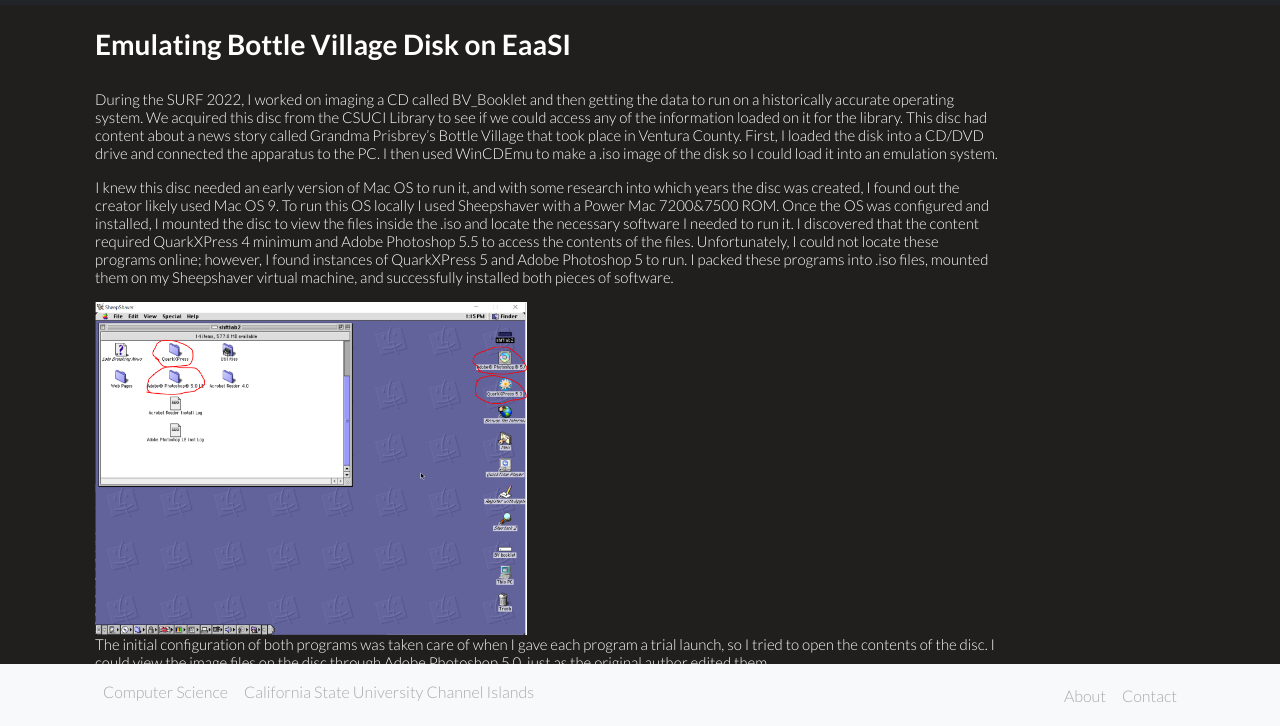
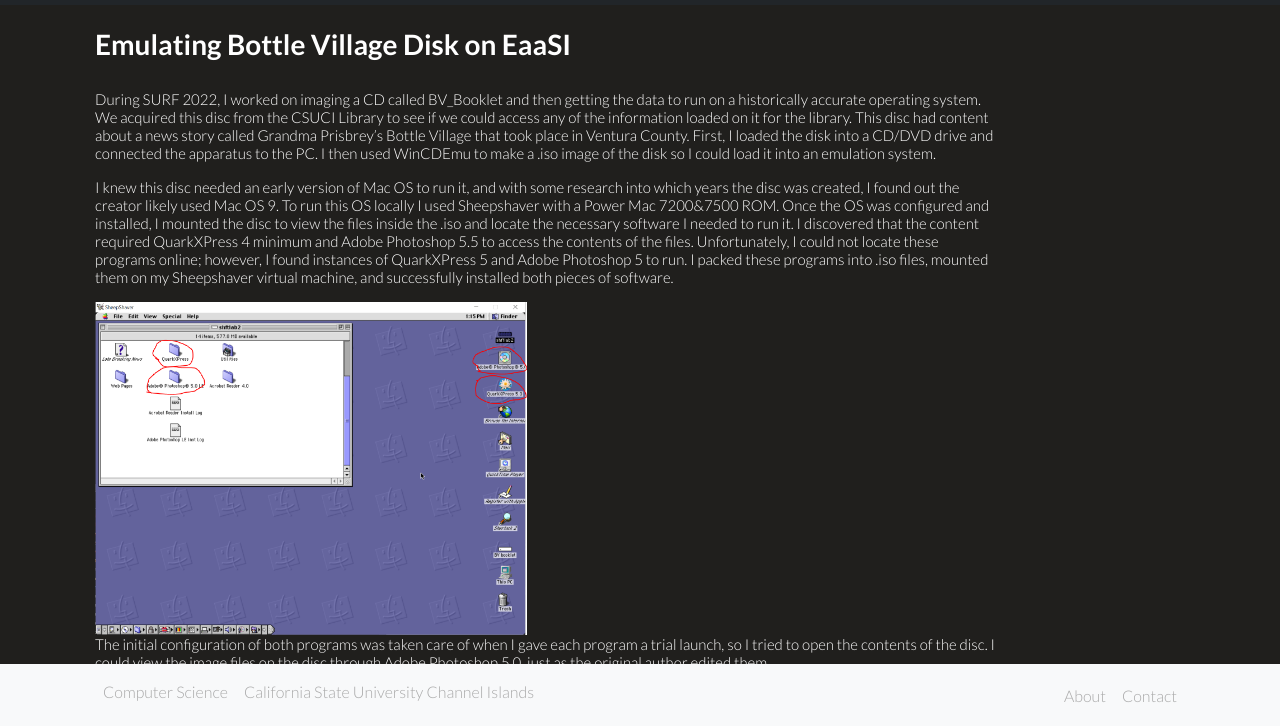
Before and after one commit to shftgroup/shftweb, an Eleventy site: page pages/blog/2022-09-30-Emulating-Data-on-EaaSI.md in a window 1280 px wide. Shown: the part 72-798 px from the top of the page. Built offline with nearby package versions, Linux system fonts and the light colour scheme; Eleventy itself is replaced by a stand-in of ours; files that its build step writes are made by us from their sources.

```diff
--- a/pages/blog/2022-09-30-Emulating-Data-on-EaaSI.md
+++ b/pages/blog/2022-09-30-Emulating-Data-on-EaaSI.md
@@ -9,7 +9,7 @@
 tags: posts
 ---
 
-During the SURF 2022, I worked on imaging a CD called BV_Booklet and then getting the data to run on a historically accurate operating system. We acquired this disc from the CSUCI Library to see if we could access any of the information loaded on it for the library. This disc had content about a news story called Grandma Prisbrey’s Bottle Village that took place in Ventura County. First, I loaded the disk into a CD/DVD drive and connected the apparatus to the PC. I then used WinCDEmu to make a .iso image of the disk so I could load it into an emulation system.
+During SURF 2022, I worked on imaging a CD called BV_Booklet and then getting the data to run on a historically accurate operating system. We acquired this disc from the CSUCI Library to see if we could access any of the information loaded on it for the library. This disc had content about a news story called Grandma Prisbrey’s Bottle Village that took place in Ventura County. First, I loaded the disk into a CD/DVD drive and connected the apparatus to the PC. I then used WinCDEmu to make a .iso image of the disk so I could load it into an emulation system.
 
 I knew this disc needed an early version of Mac OS to run it, and with some research into which years the disc was created, I found out the creator likely used Mac OS 9. To run this OS locally I used Sheepshaver with a Power Mac 7200&7500 ROM. Once the OS was configured and installed, I mounted the disc to view the files inside the .iso and locate the necessary software I needed to run it. I discovered that the content required QuarkXPress 4 minimum and Adobe Photoshop 5.5 to access the contents of the files. Unfortunately, I could not locate these programs online; however, I found instances of QuarkXPress 5 and Adobe Photoshop 5 to run. I packed these programs into .iso files, mounted them on my Sheepshaver virtual machine, and successfully installed both pieces of software.
 
```
